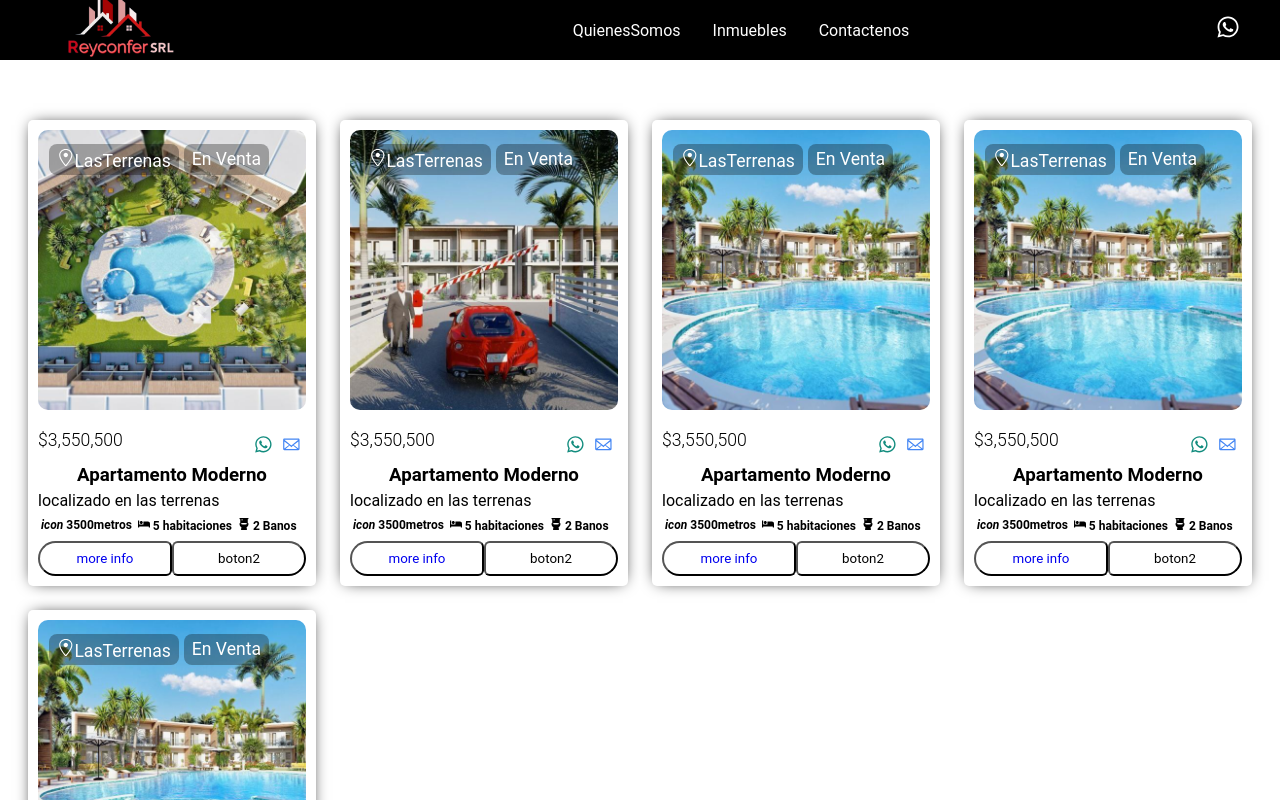
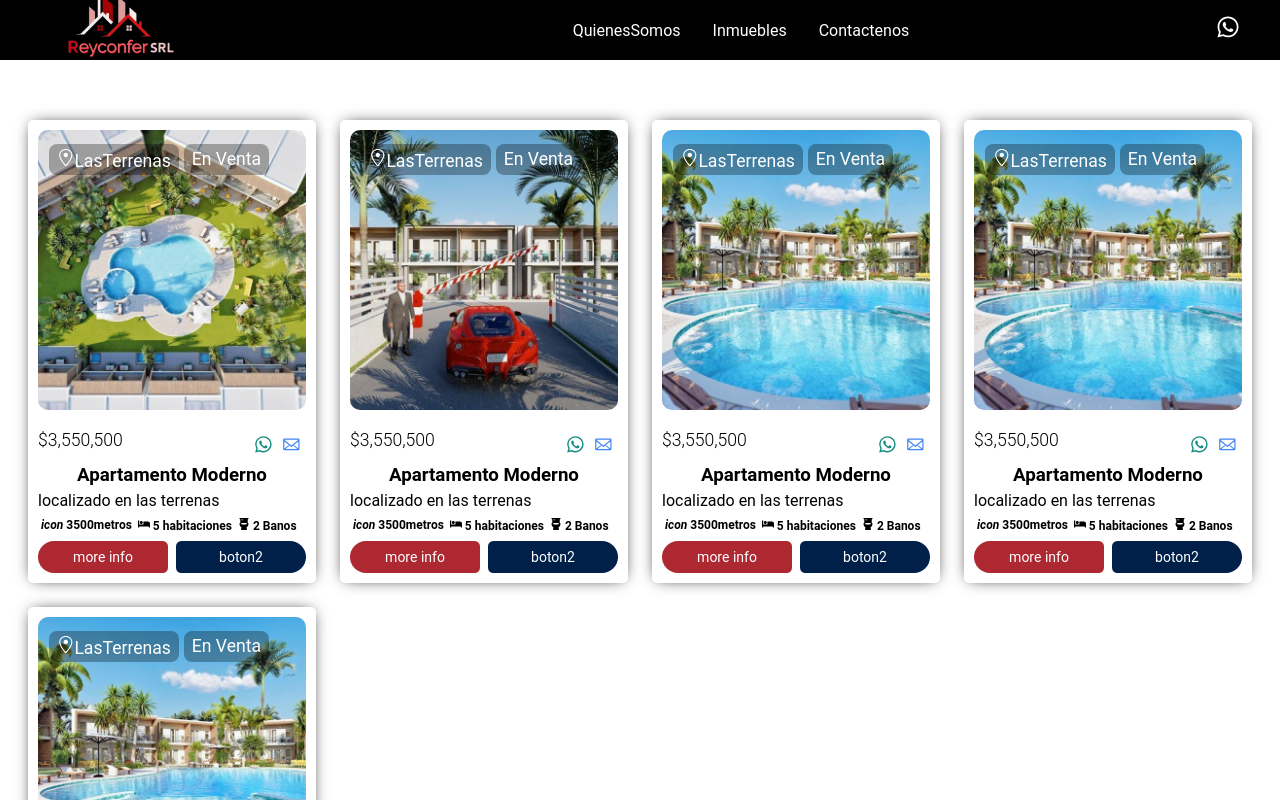
Before and after one commit to Luis0830/real-state, a React (Create React App) app: page /inmueble in a window 1280 px wide. Shown: the top 800 px of the page. Built offline with nearby package versions, Linux system fonts and the light colour scheme.

Commit message:
applying styles

```diff
--- a/src/components/Imuebles.js
+++ b/src/components/Imuebles.js
@@ -168,8 +168,8 @@ const Imuebles = () => {
                                    <h4><i><FaBed /></i> {ImuebleData.room} habitaciones </h4>
                                    <h4><i><FaToilet /></i> 2 Banos </h4>
                                </Details>
-                               <Botones >
-                               <BtnOne className='bg-white  no-underline py-2 px-3 rounded-[18px] font-jaldi border-1 rounded-r-md'><Link to={`/inmueble/${ImuebleData.id}`} className='no-underline' >more info</Link></BtnOne> <BtnTwo className='bg-white  no-underline py-2 px-3 rounded-[18px] font-jaldi border-1 rounded-l-md'>boton2</BtnTwo>
+                               <Botones className='gap-2'>
+                               <BtnOne className='bg-d-red  no-underline py-2 px-3 rounded-[18px] border-0 rounded-r-md'><Link to={`/inmueble/${ImuebleData.id}`} className='no-underline text-[white] text-[14px]' >more info</Link></BtnOne> <BtnTwo className='bg-d-blue border-0 no-underline py-2 px-3 rounded-[18px] font-jaldi border-1 rounded-l-md text-[white] text-poppins text-[14px]'>boton2</BtnTwo>
                                </Botones>
                                </BoxContent>
                               </Box>
--- a/src/index.css
+++ b/src/index.css
@@ -1,3 +1,5 @@
+@import url('https://fonts.googleapis.com/css2?family=Poppins:ital,wght@0,400;0,500;1,300&display=swap');
+
 
 @tailwind components;
 @tailwind utilities;
@@ -5,3 +7,7 @@
 body{
     margin: 0;
 }
+
+    html {
+        font-family: Poppins;
+    }
--- a/tailwind.config.js
+++ b/tailwind.config.js
@@ -3,6 +3,13 @@ module.exports = {
   content: [ "./src/**/*.{js,jsx,ts,tsx}"],
   theme: {
     extend: {},
+    colors: {
+      'd-blue': '#00204a',
+      'd-red': '#ad2831',
+    },
+    fontFamily: {
+      'poppins': ['Poppins',  'sans-serif'],
+  },
   },
   plugins: [],
 }
```
